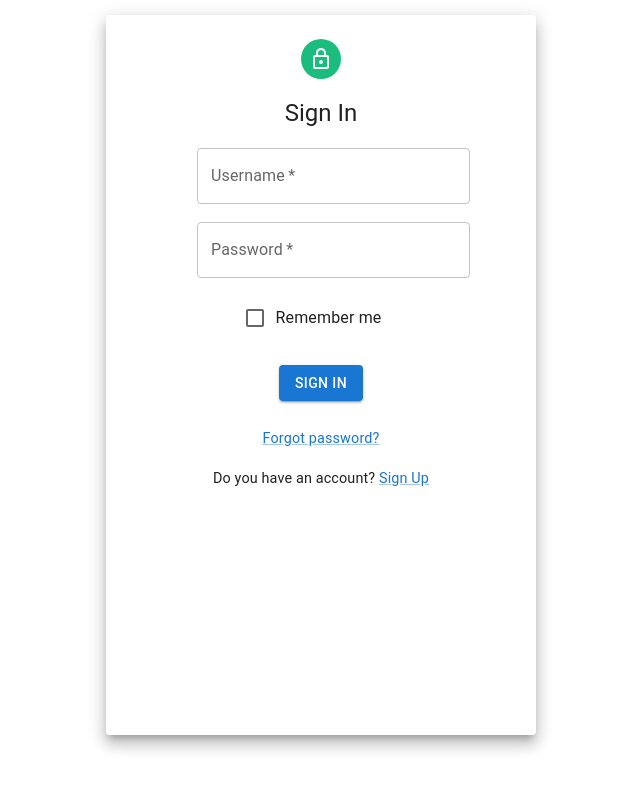
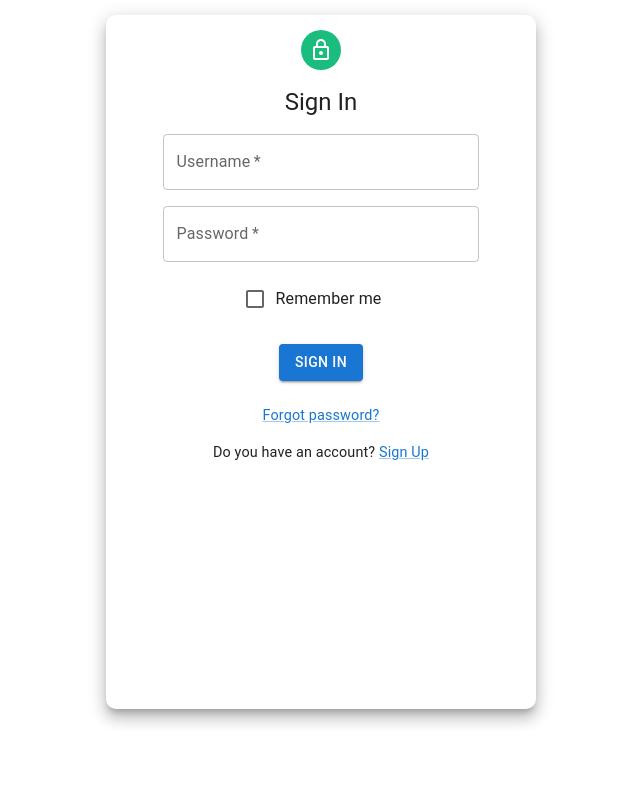
Before and after one commit to CodingDiego/login-form, a React (Create React App) app: page / in a window 1280 px wide. Shown: the top 790 px of the page, without its empty margins (319-959 px from the left). Built offline with nearby package versions, Linux system fonts and the light colour scheme.

Commit message:
Width fixed

```diff
--- a/src/components/shared/form/login-form.tsx
+++ b/src/components/shared/form/login-form.tsx
@@ -14,18 +14,21 @@ const loginMutation = async (credentials: LoginDto) => {
 
 const Login = () => {
   const paperStyle = {
-    padding: '24px 15px',
-    height: '84vh',
-    width: '400px',
+    padding: '15px 15px',
+    height: '83vh',
+    width: '100%',
+    maxWidth: '400px',
     margin: '15px auto',
     justifyContent: 'center',
+    borderRadius: '10px',
     '@media (min-width: 600px)': {
       height: '100vh',
+      maxWidth: '500px'
     },
     '@media (max-width: 480px)': {
       height: '100vh',
       width: '100%',
-      maxWidth: '300px',
+      maxWidth: '500px',
       maxHeight: 'calc(100vh - 115px)',
       overflow: 'hidden',
     },
@@ -52,7 +55,7 @@ const Login = () => {
   return (
     <Grid container justifyContent="center">
       <Paper elevation={10} style={paperStyle}>
-        <Grid container direction="column" alignItems="center" spacing={2.3}>
+        <Grid container direction="column" alignItems="center" spacing={2}>
           <Grid item>
             <Avatar style={avatarStyle}>
               <LockOutlinedIcon />
@@ -63,12 +66,25 @@ const Login = () => {
               Sign In
             </Typography>
           </Grid>
-          <Grid item>
-            <TextField label="Username" placeholder="Enter username" fullWidth required sx={{width: '110%'}} />
-          </Grid>
-          <Grid item>
-            <TextField label="Password" placeholder="Enter password" type="password" fullWidth required sx={{width: '110%'}} />
-          </Grid>
+          <Grid item sx={{width: '80%', maxWidth: '400px'}}>
+  <TextField
+    label="Username"
+    placeholder="Enter username"
+    fullWidth
+    required
+    //sx={{ width: '100%', maxWidth: '400px' }} // Adjust the max-width value as needed
+  />
+</Grid>
+<Grid item sx={{width: '80%', maxWidth: '400px'}}>
+  <TextField
+    label="Password"
+    placeholder="Enter password"
+    type="password"
+    fullWidth
+    required
+    //sx={{ width: '100%', maxWidth: '400px' }} // Adjust the max-width value as needed
+  />
+</Grid>
           <Grid item>
             <FormControlLabel
               control={<Checkbox name="checkedB" color="primary" />}
```
